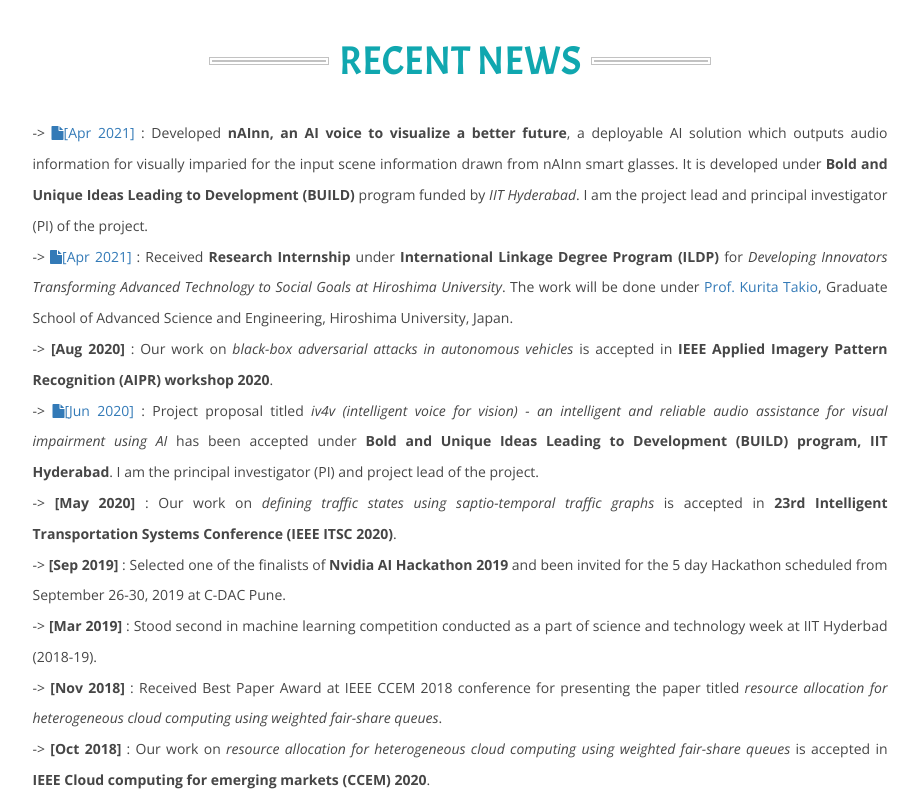
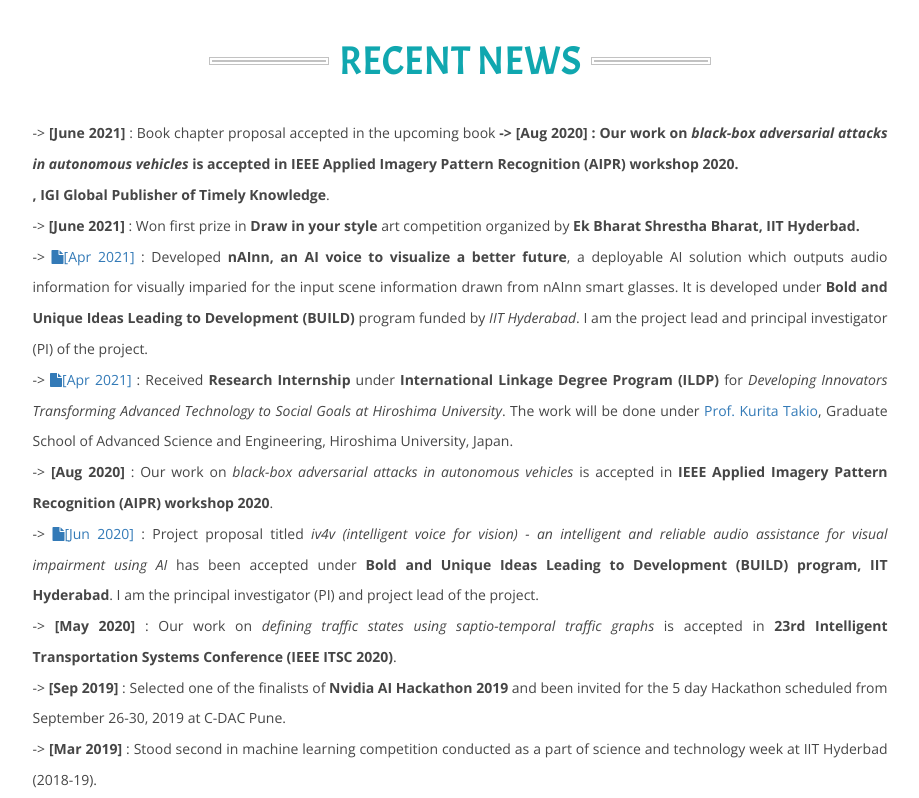
Before and after one commit to naveenkumar1311/naveenkumar1311.github.io, a plain HTML site: page index.html in a window 1280 px wide. Shown: the part 1440-2238 px from the top of the page, without its empty margins (180-1099 px from the left). Drawn offline with nearby package versions, Linux system fonts and the light colour scheme.

Commit message:
Update index.html

```diff
--- a/index.html
+++ b/index.html
@@ -190,7 +190,12 @@ Smartphone Compatible web template, free webdesigns for Nokia, Samsung, LG, Sony
 			<div class="container">
 				<h3 class="tittle">Recent News</h3>
 				<p class="abt-para">
--> <a href="https://drive.google.com/file/d/1LgrH5DC_FD7ds9kCdP_apTon-a29t5py/view?usp=sharing" target="_blank"><span class="fa fa-file" aria-hidden="true"></span>[Apr 2021]</a> : Developed <b>nAInn, an AI voice to visualize a better future</b>, a deployable AI solution which outputs audio information for visually imparied for the input scene information drawn from nAInn smart glasses. It is developed under <b>Bold and Unique Ideas Leading to Development (BUILD)</b> program funded by <i>IIT Hyderabad</i>. I am the project lead and principal investigator (PI) of the project.<br>
+-> <b>[June 2021]</b> : Book chapter proposal accepted in the upcoming book <b>-> <b>[Aug 2020]</b> : Our work on <i>black-box adversarial attacks in autonomous vehicles</i> is accepted in <b>IEEE Applied Imagery Pattern Recognition (AIPR) workshop 2020</b>.<br>
+, IGI Global Publisher of Timely Knowledge</b>.<br>
+
+				-> <b>[June 2021]</b> : Won first prize in <b>Draw in your style</b> art competition organized by <b> Ek Bharat Shrestha Bharat, IIT Hyderbad.</b><br>
+
+					-> <a href="https://drive.google.com/file/d/1LgrH5DC_FD7ds9kCdP_apTon-a29t5py/view?usp=sharing" target="_blank"><span class="fa fa-file" aria-hidden="true"></span>[Apr 2021]</a> : Developed <b>nAInn, an AI voice to visualize a better future</b>, a deployable AI solution which outputs audio information for visually imparied for the input scene information drawn from nAInn smart glasses. It is developed under <b>Bold and Unique Ideas Leading to Development (BUILD)</b> program funded by <i>IIT Hyderabad</i>. I am the project lead and principal investigator (PI) of the project.<br>
 
 				-> <a href="./pdfs/3.pdf" target="_blank"><span class="fa fa-file" aria-hidden="true"></span>[Apr 2021]</a> : Received <b>Research Internship</b> under <b>International Linkage Degree Program (ILDP)</b> for <i>Developing Innovators Transforming Advanced Technology to Social Goals at Hiroshima University</i>. The work will be done under <a href="https://home.hiroshima-u.ac.jp/tkurita/profile-e.html" target="_blank">Prof. Kurita Takio</a>, Graduate School of Advanced Science and Engineering, Hiroshima University, Japan.<br>
 			-> <b>[Aug 2020]</b> : Our work on <i>black-box adversarial attacks in autonomous vehicles</i> is accepted in <b>IEEE Applied Imagery Pattern Recognition (AIPR) workshop 2020</b>.<br>
```
